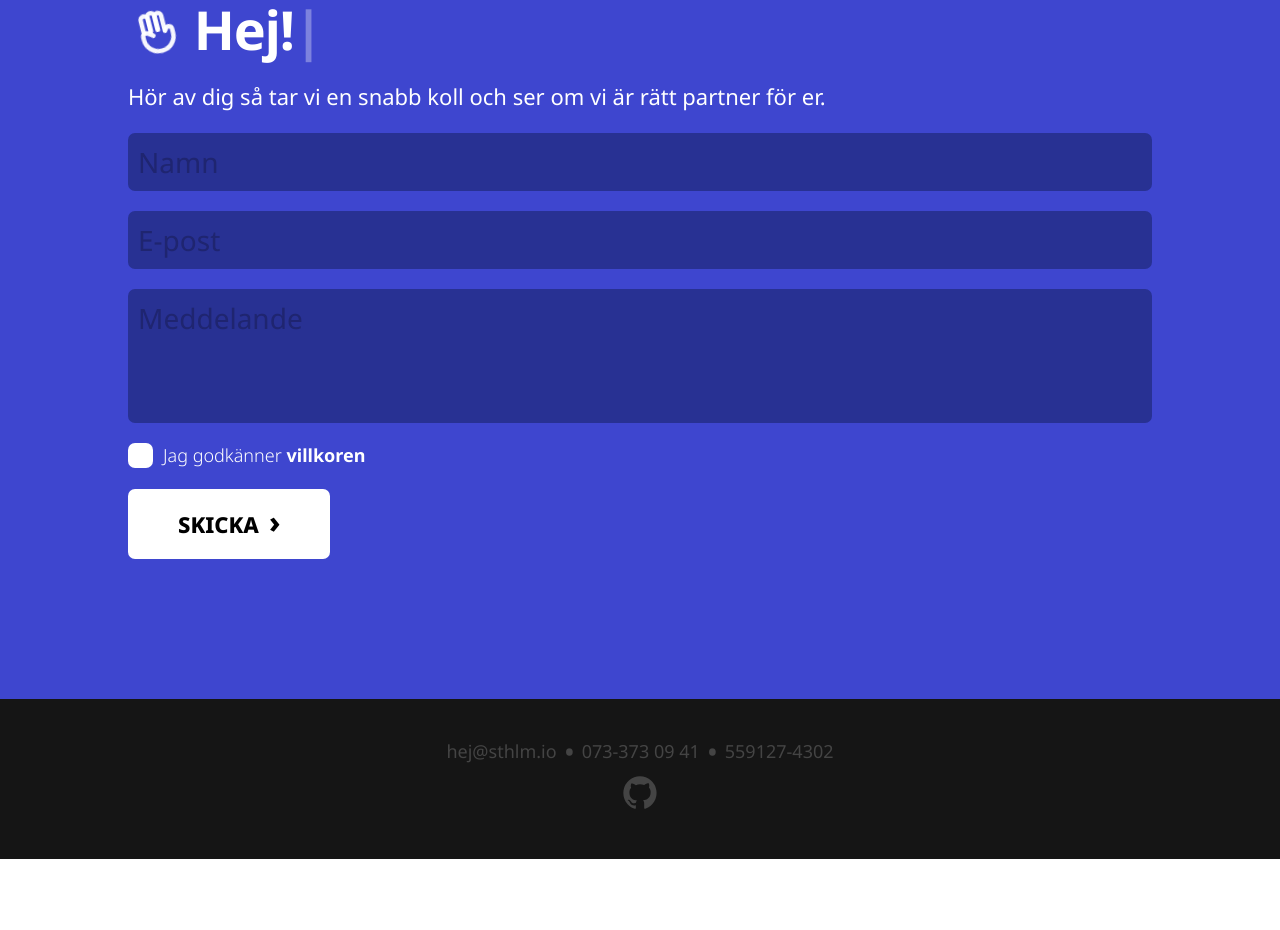
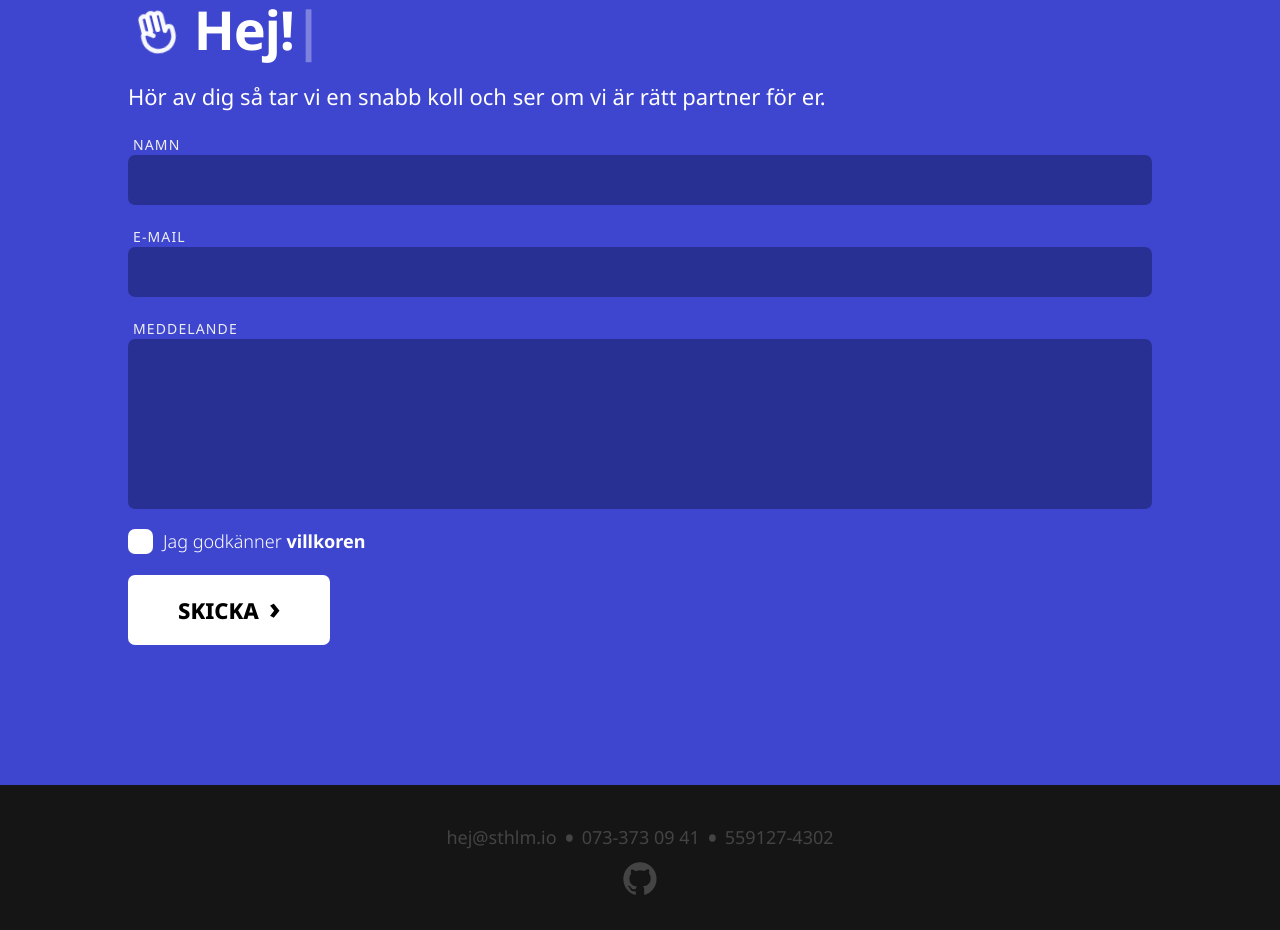
Before and after one commit to sthlmio/web, a Next.js app: page / in a window 1280 px wide. Shown: the part 2280-3210 px from the top of the page. Before the commit the page ends 3139 px from the top, so only its background shows below. Built offline with nearby package versions, Linux system fonts and the light colour scheme.

Commit message:
Use labels instead of placeholder

```diff
--- a/components/contact.js
+++ b/components/contact.js
@@ -196,26 +196,35 @@ export class Contact extends Component {
               this.handleSubmit()
             }}
           >
+            <label htmlFor="name" className="label">
+              Namn
+            </label>
             <input
               type="text"
+              id="name"
               name="name"
-              placeholder="Namn"
               autoComplete="off"
               ref={(n) => (this.inputNameNode = n)}
               onFocus={() => this.reset()}
             />
+            <label htmlFor="email" className="label">
+              E-mail
+            </label>
             <input
               type="text"
+              id="email"
               name="email"
-              placeholder="E-post"
               autoComplete="off"
               ref={(n) => (this.inputEmailNode = n)}
               onFocus={() => this.reset()}
             />
+            <label htmlFor="message" className="label">
+              Meddelande
+            </label>
             <textarea
+              id="message"
               name="message"
-              rows="3"
-              placeholder="Meddelande"
+              rows="5"
               autoComplete="off"
               ref={(n) => (this.inputMessageNode = n)}
               onFocus={() => this.reset()}
@@ -258,6 +267,16 @@ export class Contact extends Component {
             user-select: none;
             color: #fff;
             width: fit-content;
+          }
+
+          .label {
+            text-transform: uppercase;
+            letter-spacing: 0.08em;
+            color: #efefef;
+            margin-left: 5px;
+            font-weight: 400;
+            font-size: 14px;
+            letter-spacing: 0.08em;
           }
 
           .checkbox > input {
@@ -421,7 +440,7 @@ export class Contact extends Component {
             text-indent: 0;
             font-family: 'Noto Sans', sans-serif;
             -webkit-appearance: none;
-            font-size: 20px;
+            font-size: 18px;
             resize: none;
             color: #fff;
             margin-bottom: 20px;
@@ -476,7 +495,7 @@ export class Contact extends Component {
           @media screen and (min-width: 500px) {
             textarea,
             input {
-              font-size: 28px;
+              font-size: 22px;
             }
           }
 
```
